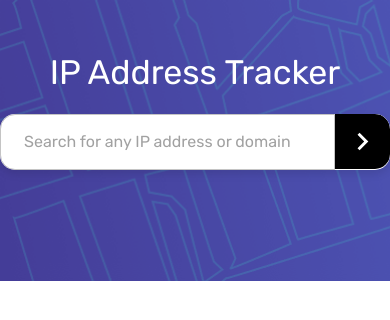
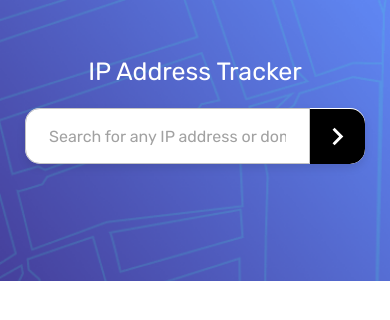
Before and after one commit to erfandevsol/ip-address-tracker, a Next.js app: page / in a window 390 px wide. Shown: the top 320 px of the page. Built offline with nearby package versions, Linux system fonts and the light colour scheme; no server answers.

Commit message:
responsive: make SearchBar component fully responsive using MUI breakpoints

```diff
--- a/src/components/IPDetails.tsx
+++ b/src/components/IpDetailsPanel.tsx
@@ -50,7 +50,7 @@ export default function IPDetails({ query }: { query: string }) {
                 sx={{ marginLeft: "50px" }}
               />
             }
-            sx={{ justifyItems: "start", alignItems: "center" }}
+            sx={{ alignItems: "start" }}
           >
             <CardContent sx={{ flex: "1 0 auto" }}>
               <Typography
--- a/src/components/SearchSection.tsx
+++ b/src/components/SearchBar.tsx
@@ -29,7 +29,10 @@ export default function SearchForm({
       onSubmit={handleSubmit(handleFormSubmit)}
       sx={{
         height: "100%",
-        backgroundImage: "url('/pattern-bg-desktop.png')",
+        backgroundImage: {
+          xs: "url('/pattern-bg-mobile.png')",
+          sm: "url('/pattern-bg-desktop.png')",
+        },
         backgroundSize: "cover",
         display: "flex",
         alignItems: "center",
@@ -37,13 +40,26 @@ export default function SearchForm({
         position: "relative",
       }}
     >
-      <Box textAlign="center" sx={{ maxWidth: "600px", width: "100%", marginBottom:"60px" }}>
+      <Box
+        textAlign="center"
+        sx={{
+          maxWidth: "600px",
+          width: "100%",
+          marginBottom: "60px",
+          marginInline: "25px",
+        }}
+      >
         <Typography
           variant="h4"
           sx={{
             color: "white",
             fontWeight: "400",
             marginBottom: "20px",
+            fontSize: {
+              xs: "25px",
+              sm: "30px",
+              md: "35px",
+            },
           }}
         >
           IP Address Tracker
--- a/src/pages/index.tsx
+++ b/src/pages/index.tsx
@@ -1,8 +1,8 @@
 import Head from "next/head";
 import { Rubik } from "next/font/google";
 import { useEffect, useState } from "react";
-import SearchForm from "@/components/SearchSection";
-import IPDetails from "@/components/IPDetails";
+import SearchForm from "@/components/SearchBar";
+import IPDetails from "@/components/IpDetailsPanel";
 import "maplibre-gl/dist/maplibre-gl.css";
 import { fetchUserIP } from "@/utils/apiFetch";
 import { Box } from "@mui/material";
```
Also changed, not shown: src/pages/_app.tsx (+4 -4 lines).
